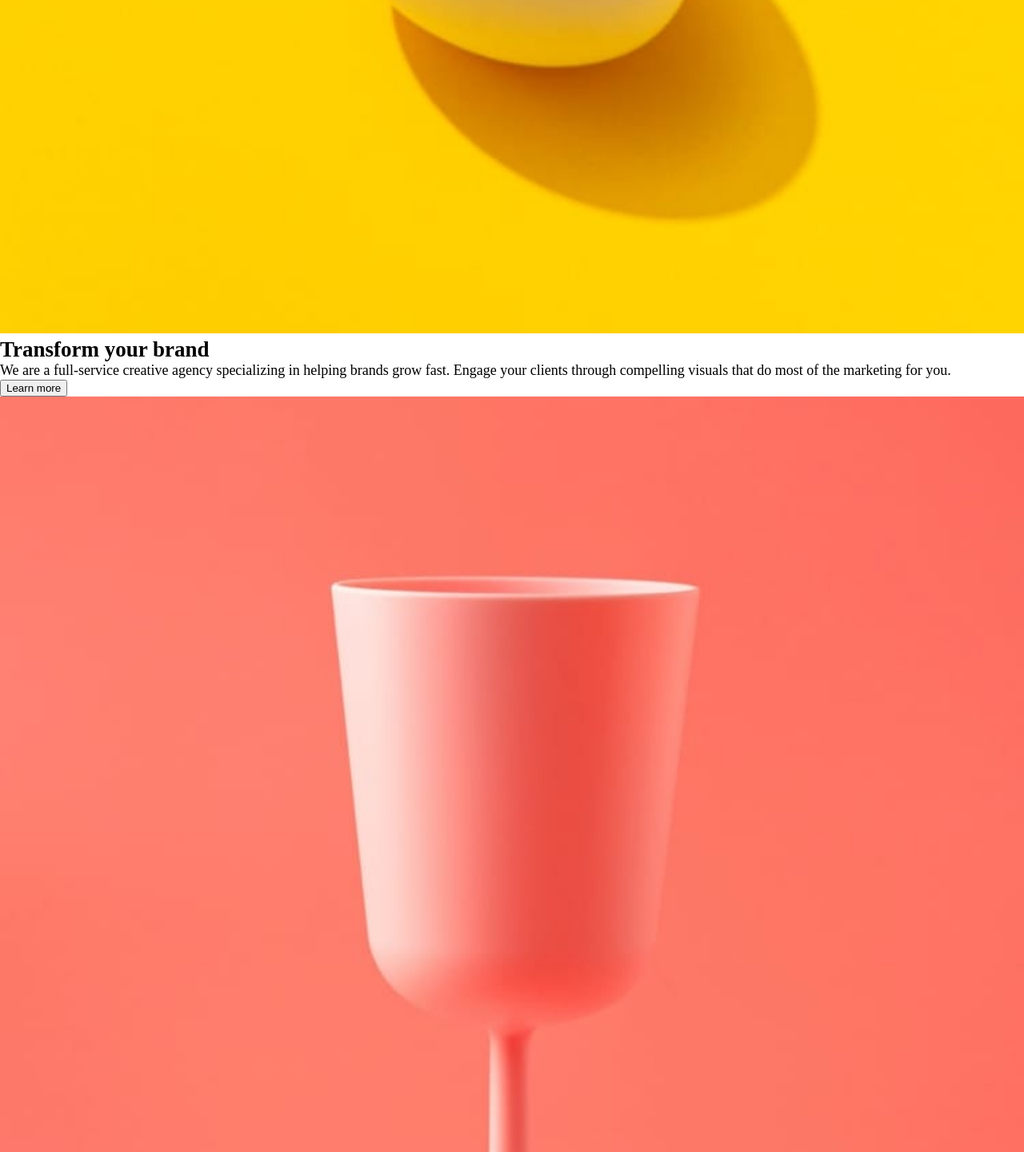
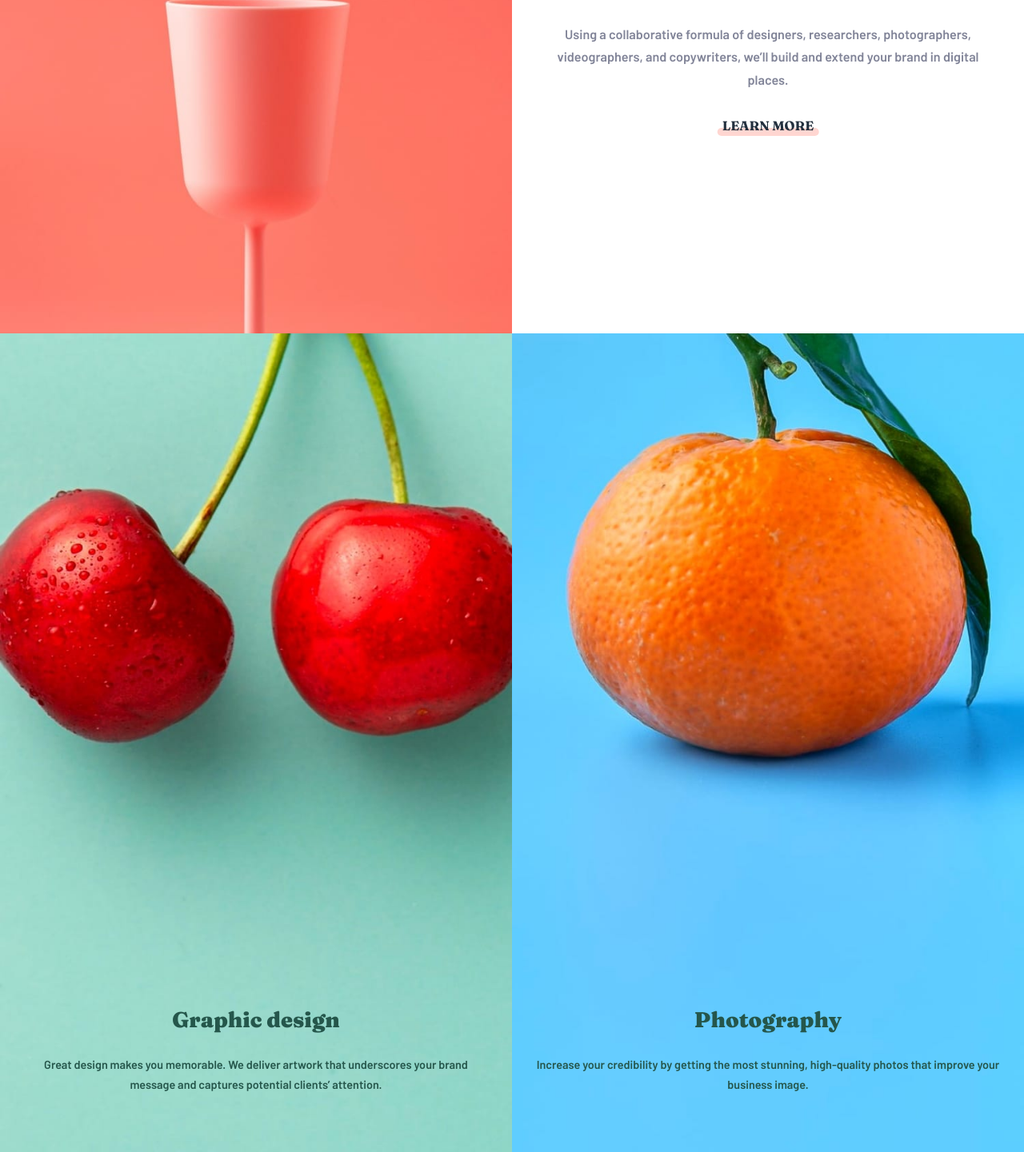
Before and after one commit to anhvu1012/Sunnyside-Agency-Landing-Page, a plain HTML site: page index.html in a window 1280 px wide. Shown: the part 1359-2800 px from the top of the page at 80% size. Drawn offline with Linux system fonts and the light colour scheme.

Commit message:
Add illustration-info-section styling (desktop on going)

```diff
--- a/index.html
+++ b/index.html
@@ -68,38 +68,46 @@
           />
         </div>
       </section>
-      <article class="illustration-info-section">
-        <div class="illustration">
+      <article class="illustration-info-section grid">
+        <div class="illustration flex">
           <img
             src="images/mobile/image-transform.jpg"
             alt="Illutration for 'Transform your brand'"
           />
         </div>
-        <section class="info">
+        <section class="info flex flex-column">
           <h2 class="info-header">Transform your brand</h2>
           <p class="info-text">
             We are a full-service creative agency specializing in helping brands
             grow fast. Engage your clients through compelling visuals that do
             most of the marketing for you.
           </p>
-          <button type="button" class="learn-more-btn">Learn more</button>
+          <div>
+            <button type="button" class="learn-more-btn cursor-pointer yellow">
+              Learn more
+            </button>
+          </div>
         </section>
-        <div class="illustration">
+        <div class="illustration flex">
           <img
             src="images/mobile/image-stand-out.jpg"
             alt="Illutration for 'Stand out to the right audience'"
           />
         </div>
-        <section class="info">
+        <section class="info flex flex-column">
           <h2 class="info-header">Stand out to the right audience</h2>
           <p class="info-text">
             Using a collaborative formula of designers, researchers,
             photographers, videographers, and copywriters, we’ll build and
             extend your brand in digital places.
           </p>
-          <button type="button" class="learn-more-btn">Learn more</button>
+          <div>
+            <button type="button" class="learn-more-btn cursor-pointer red">
+              Learn more
+            </button>
+          </div>
         </section>
-        <div class="illustration-info">
+        <div class="illustration-info flex">
           <img
             src="images/mobile/image-graphic-design.jpg"
             alt="Illutration for 'Graphic Design'"
@@ -113,7 +121,7 @@
             </p>
           </section>
         </div>
-        <div class="illustration-info">
+        <div class="illustration-info flex">
           <img
             src="images/mobile/image-photography.jpg"
             alt="Illutration for 'Photography'"
--- a/sass/styles.scss
+++ b/sass/styles.scss
@@ -1,3 +1,5 @@
+// $image
+
 $font-barlow: 'Barlow', sans-serif;
 $font-fraunces: 'Fraunces', sans-serif;
 
@@ -12,6 +14,10 @@ $grey-600: hsl(213, 9%, 39%);
 $grey-550: hsl(232, 10%, 55%);
 $grey-400: hsl(210, 4%, 67%);
 $white: hsl(0, 100%, 100%);
+
+.grid{
+  display: grid;
+}
 
 .flex{
   display: flex;
@@ -203,7 +209,10 @@ h1, h2, h3, p {
       }
 
       @include breakpoint(tablet){
-        top: 42%;
+        top: 60%;
+      }
+      @include breakpoint(desktop){
+        top: 45%;
         width: 900px;
         h1{
           font-size: 3em;
@@ -214,4 +223,85 @@ h1, h2, h3, p {
       }
     }
   }
+
+  .illustration-info-section{
+    grid-template-rows: repeat(6, auto);
+    @include breakpoint(tablet){
+      grid-template-rows: repeat(3, auto);
+      grid-template-columns: repeat(2, 1fr);
+    }
+
+    .info{
+      padding: 4em 1.7em;
+      text-align: center;
+
+      .info-header{
+        @include text-style($font-fraunces, $grey-950, 900);
+        font-size: 1.8em;
+        margin-block-end: 1em;
+      }
+
+      .info-text{
+        @include text-style($font-barlow, $grey-550, 600);
+        line-height: 1.75;
+        font-size: 0.9em;
+        margin-block-end: 2em;
+      }
+
+      .learn-more-btn{
+        position: relative;
+        background-color: transparent;
+        border: none;
+        text-transform: uppercase;
+        @include text-style($font-fraunces, $grey-950, 700);
+        font-size: 0.9em;
+
+        &::after {
+          z-index: -1;
+          content: '';
+          position: absolute;
+          transform: translate(-50%, -50%);
+          left: 50%;
+          bottom: -30%;
+          width: 100%;
+          height: 10px;
+          border-radius: 10px;
+          opacity: 0.3;
+        }
+
+        &.yellow::after{
+          background-color: $yellow-500;
+        }
+
+        &.red::after{
+          background-color: $red-400;
+        }
+      }
+    }
+
+    .illustration-info{
+      position: relative;
+
+      section{
+        position: absolute;
+        bottom: 0;
+        left: 0;
+        right: 0;
+        padding: 4em 1.7em;
+        text-align: center;
+
+        h3{
+          @include text-style($font-fraunces, $graphic-design-text, 900);
+          font-size: 1.5em;
+          margin-block-end: 1em;
+        }
+
+        p{
+          @include text-style($font-barlow, $graphic-design-text, 600);
+          font-size: 0.8em;
+          line-height: 1.75;
+        }
+      }
+    }
+  }
 }
```
Also changed, not shown: styles/styles.css, 1 other file.
